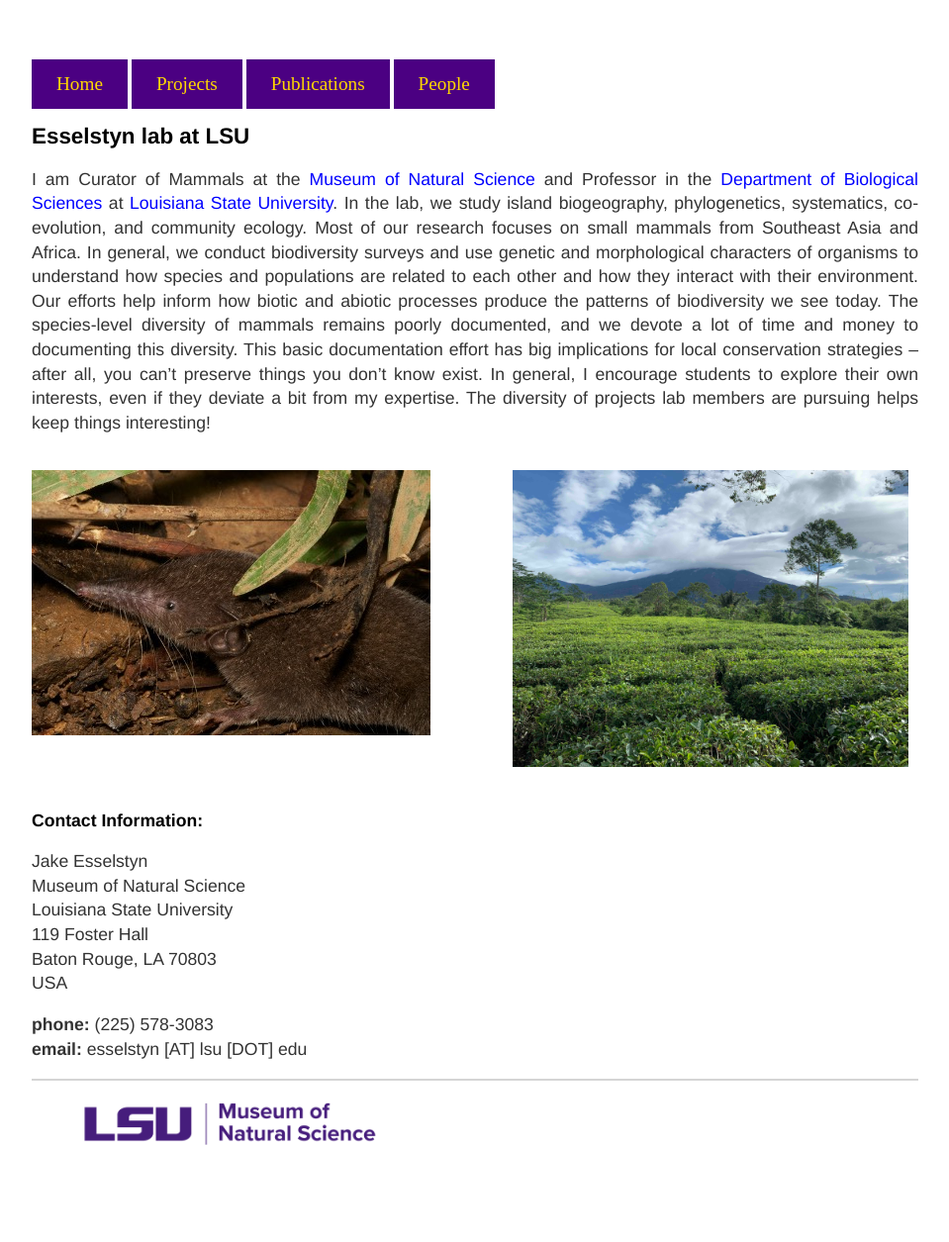
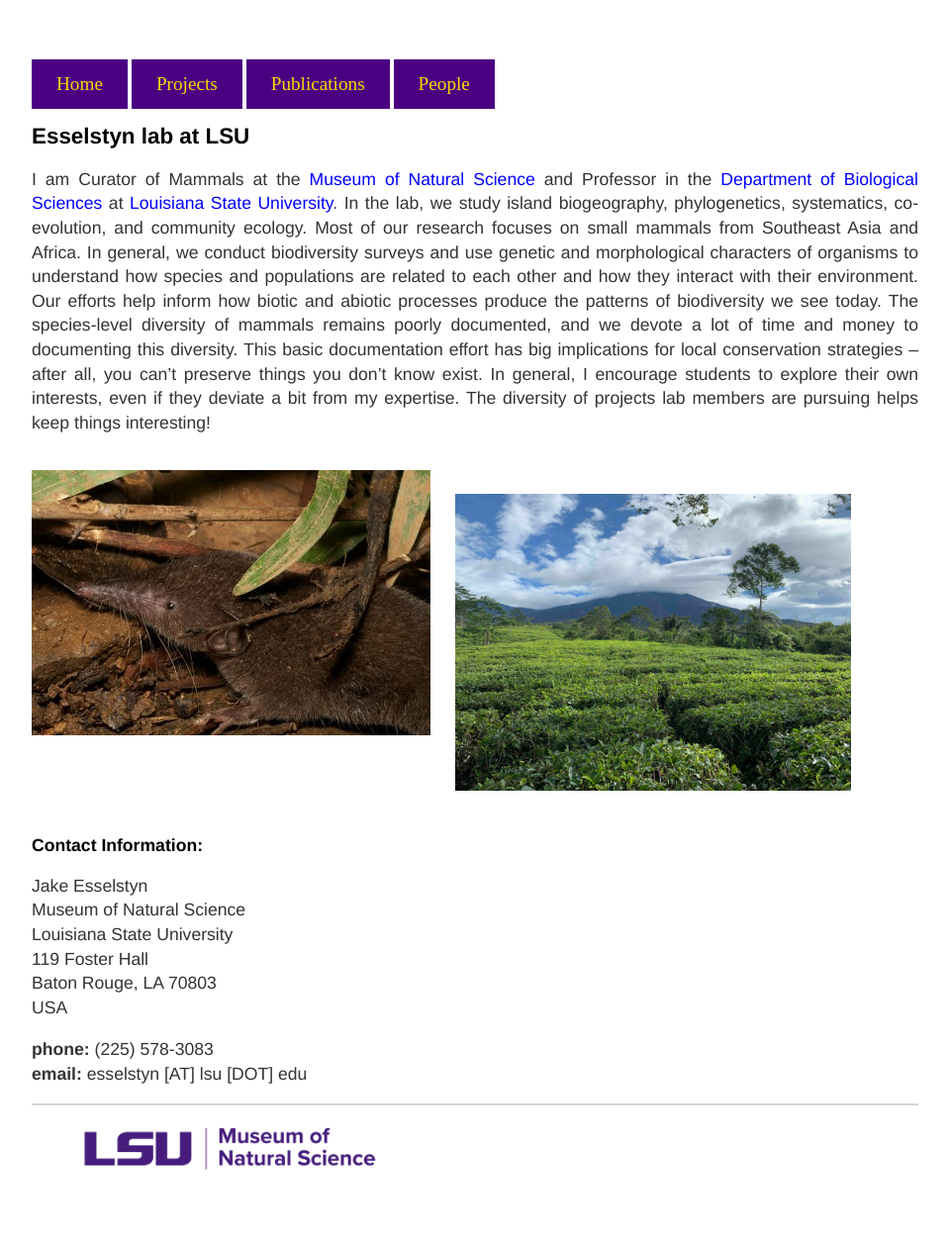
Before and after one commit to esselstyn/esselstyn.github.io, a Jekyll site: the page built from index.md, in a window 1280 px wide. Shown: the whole page at 99% size, without its empty margins (160-1119 px from the left). Built offline with Jekyll 4.4.1, drawn with Linux system fonts in a browser that asks for light colours; before the commit the page ends 1230 px from its top, so only the background shows below that.

Commit message:
Update index.md

```diff
--- a/index.md
+++ b/index.md
@@ -7,7 +7,8 @@
 I am Curator of Mammals at the [Museum of Natural Science](https://www.lsu.edu/mns/) and Professor in the [Department of Biological Sciences](https://www.lsu.edu/science/biosci/) at [Louisiana State University](https://www.lsu.edu/). In the lab, we study island biogeography, phylogenetics, systematics, co-evolution, and community ecology.  Most of our research focuses on small mammals from Southeast Asia and Africa. In general, we conduct biodiversity surveys and use genetic and morphological characters of organisms to understand how species and populations are related to each other and how they interact with their environment.  Our efforts help inform how biotic and abiotic processes produce the patterns of biodiversity we see today. The species-level diversity of mammals remains poorly documented, and we devote a lot of time and money to documenting this diversity. This basic documentation effort has big implications for local conservation strategies -- after all, you can't preserve things you don't know exist. In general, I encourage students to explore their own interests, even if they deviate a bit from my expertise. The diversity of projects lab members are pursuing helps keep things interesting!
 
 <div markdown="1">
-<img src="images/Crocidura.jpg" class="left" alt="shrew" width="402.984"> <img src="images/Gede-Pangrango.jpg" class="right" alt="Gede-Pangrango, Java" width="400">
+<img src="images/Crocidura.jpg" class="left" alt="shrew" width="402.984">
+<img src="images/Gede-Pangrango.jpg" class="left" alt="Gede-Pangrango, Java" width="400">
 </div>
 
 ## Contact Information:
```
